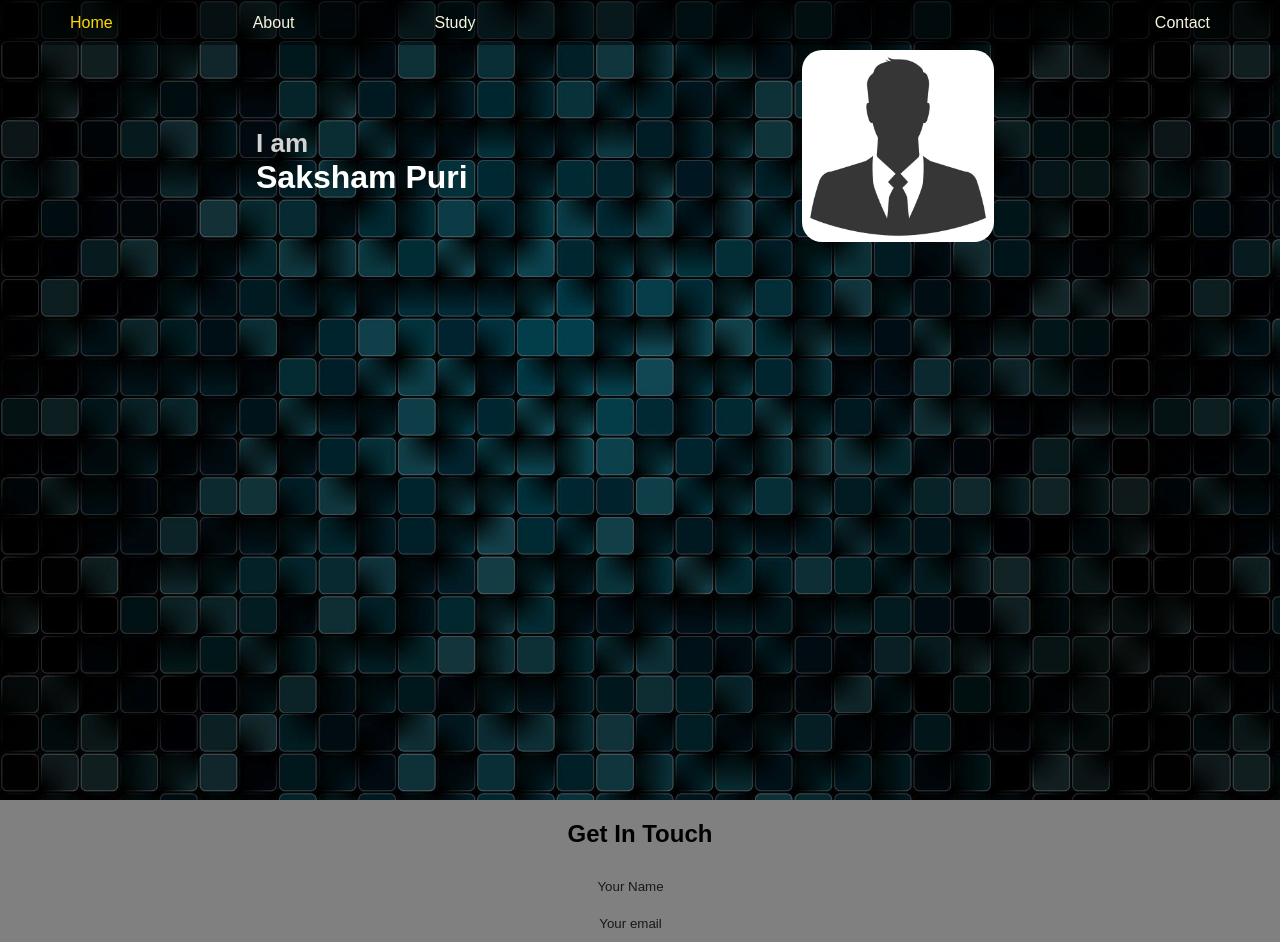
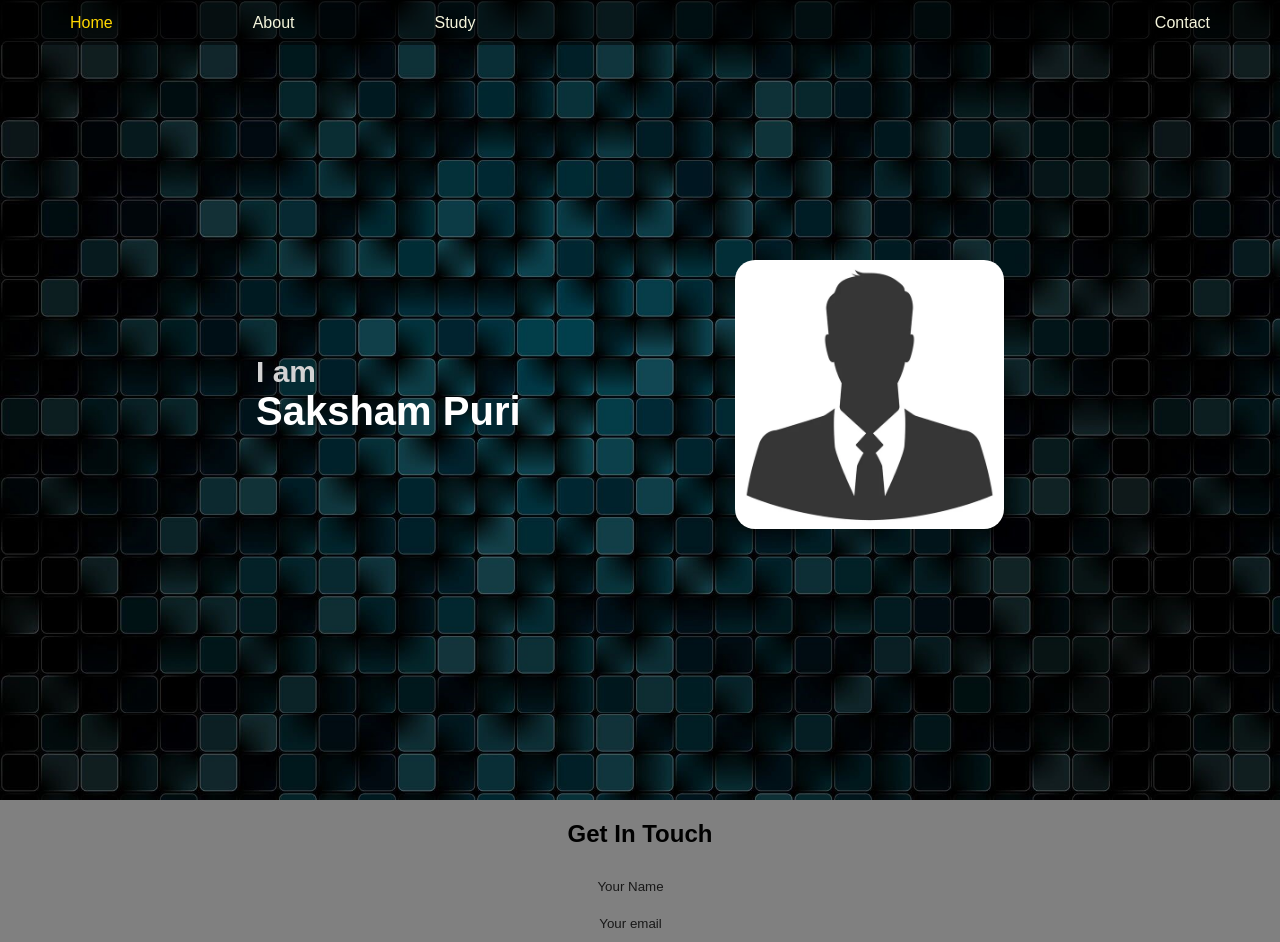
Before and after one commit to Saksham-P/portfolio-old, a plain HTML site: page index.html in a window 1280 px wide. Drawn offline with Linux system fonts and the light colour scheme.

Commit message:
parallax effect added

```diff
--- a/CSS/home.css
+++ b/CSS/home.css
@@ -39,36 +39,41 @@ body {
 }
 #mainPage h2 {
     color: lightgray;
-    font-size: 26px;
+    font-size: 30px;
     margin: 0;
 }
 #mainPage h1 {
     color: white;
     margin: 0;
+    font-size: 40px;
 }
 #left {
     float: left;
-    width: fit-content;
-    margin-top: 10%;
+    width: 30%;
+    height: 40vh;
+    margin-top: 30vh;
+    margin-bottom: 30vh;
     margin-left: 20%;
-    height: max-content;
 }
 #left h2, h1{
     width: max-content;
+    margin-top: 30%;
 }
-.right {
+#right {
     float: right;
     max-width: 30%;
     margin-right: 20%;
+    height: 40vh;
+    margin-top: 30vh;
+    margin-bottom: 30vh;
 }
 #profilePic {
     float: right;
-    margin: 30px;
+    margin: 20px;
     min-width: 20%;
-    max-width: 50%;
+    max-width: 70%;
     height: auto;
     border-radius: 20px;
-    margin-top: 50px;
 }
 
 .footer {
--- a/JS/main.js
+++ b/JS/main.js
@@ -1,16 +1,17 @@
 document.addEventListener("mousemove", parallax);
 const elem = document.getElementById("mainPage");
 const elem1 = document.getElementById("left");
+
 
 function parallax(e) {
     let windowWidth = window.innerWidth/2;
     let windowHeight = window.innerHeight/2;
     let mouseX = e.clientX;
     let mouseY = e.clientY;
-    let backgroundX = `${50 - (mouseX - windowWidth) * 0.03}% `;
+    let backgroundX = `${50 - (mouseX - windowWidth) * 0.02}% `;
     let backgroundY = `${50 - (mouseY - windowHeight) * 0.05}%`;
-    let foregroundX = `${50 - (mouseX - windowWidth) * 0.01}%`;
-    let foregroundY = `${50 - (mouseY - windowHeight) * 0.03}%`;
+    let foregroundX = `${0 - (mouseX - windowWidth) * 0.01}%`;
+    let foregroundY = `${0 - (mouseY - windowHeight) * 0.03}%`;
     let x = `${backgroundX}`;
     let y = `${backgroundY}`;
     let x1 = `${foregroundX}`;
--- a/index.html
+++ b/index.html
@@ -23,7 +23,7 @@
                     <h2>I am</h2>
                     <h1>Saksham Puri</h1>
                 </div>
-                <div class="right">
+                <div id="right">
                     <img id="profilePic" src="Images/tempProfile.jpg">
                 </div>
             </div>
```
